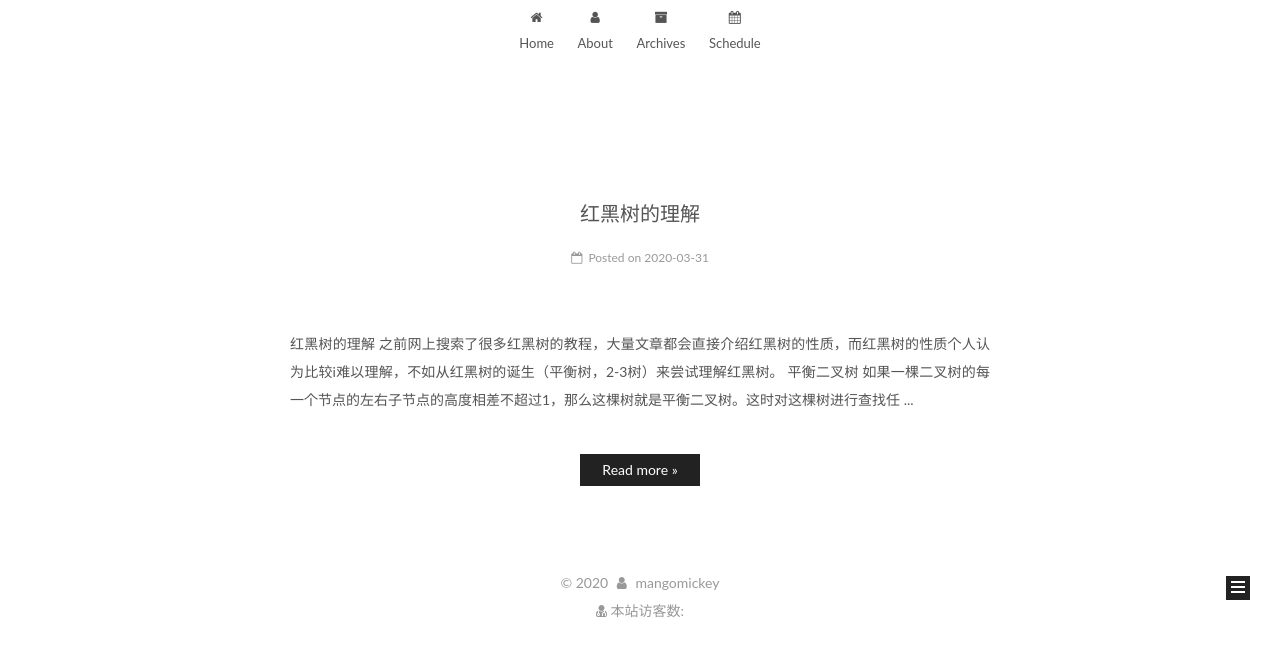
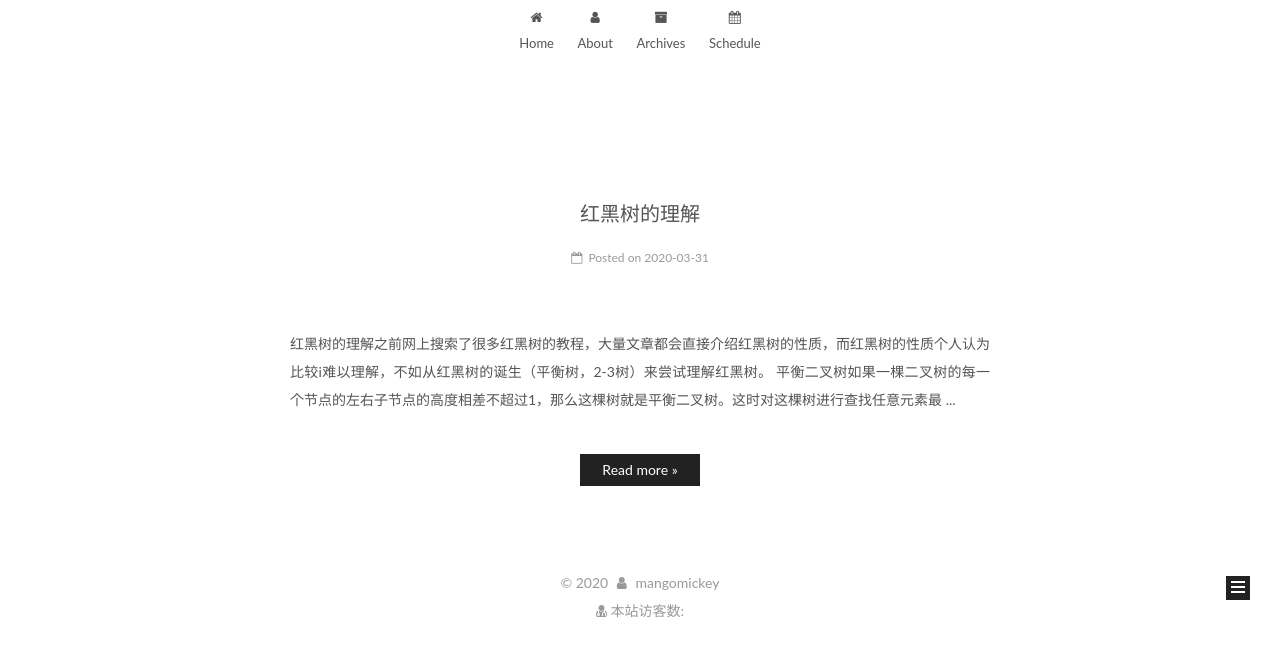
Before and after one commit to mangomickey/mangomickey.github.io, a plain HTML site: page index.html in a window 1280 px wide. Shown: the part 155-800 px from the top of the page. Drawn offline with Linux system fonts and the light colour scheme; some packages are replaced by stand-ins of ours; a script that the page names is missing.

Commit message:
Site updated: 2020-04-03 19:24:55

```diff
--- a/index.html
+++ b/index.html
@@ -75,22 +75,22 @@
 
 
 
-<meta name="description" content="红黑树的理解  之前网上搜索了很多红黑树的教程，大量文章都会直接介绍红黑树的性质，而红黑树的性质个人认为比较i难以理解，不如从红黑树的诞生（平衡树，2-3树）来尝试理解红黑树。  平衡二叉树  如果一棵二叉树的每一个节点的左右子节点的高度相差不超过1，那么这棵树就是平衡二叉树。这时对这棵树进行查找任意元素最多只需要比较~lgN次，有较好的查找效率。但是在插入、删除元素时，需要通过一系列旋转等操作来">
+<meta name="description" content="红黑树的理解之前网上搜索了很多红黑树的教程，大量文章都会直接介绍红黑树的性质，而红黑树的性质个人认为比较i难以理解，不如从红黑树的诞生（平衡树，2-3树）来尝试理解红黑树。  平衡二叉树如果一棵二叉树的每一个节点的左右子节点的高度相差不超过1，那么这棵树就是平衡二叉树。这时对这棵树进行查找任意元素最多只需要比较~lgN次，有较好的查找效率。但是在插入、删除元素时，需要通过一系列旋转等操作来保持平衡">
 <meta name="keywords" content="others">
 <meta property="og:type" content="article">
 <meta property="og:title" content="红黑树的理解">
 <meta property="og:url" content="mangomickey.com/red-black-tree.html">
 <meta property="og:site_name" content="mangomickey">
-<meta property="og:description" content="红黑树的理解  之前网上搜索了很多红黑树的教程，大量文章都会直接介绍红黑树的性质，而红黑树的性质个人认为比较i难以理解，不如从红黑树的诞生（平衡树，2-3树）来尝试理解红黑树。  平衡二叉树  如果一棵二叉树的每一个节点的左右子节点的高度相差不超过1，那么这棵树就是平衡二叉树。这时对这棵树进行查找任意元素最多只需要比较~lgN次，有较好的查找效率。但是在插入、删除元素时，需要通过一系列旋转等操作来">
+<meta property="og:description" content="红黑树的理解之前网上搜索了很多红黑树的教程，大量文章都会直接介绍红黑树的性质，而红黑树的性质个人认为比较i难以理解，不如从红黑树的诞生（平衡树，2-3树）来尝试理解红黑树。  平衡二叉树如果一棵二叉树的每一个节点的左右子节点的高度相差不超过1，那么这棵树就是平衡二叉树。这时对这棵树进行查找任意元素最多只需要比较~lgN次，有较好的查找效率。但是在插入、删除元素时，需要通过一系列旋转等操作来保持平衡">
 <meta property="og:locale" content="en">
 <meta property="og:image" content="http://q87goj6ot.bkt.clouddn.com/image/1585636392235.png">
 <meta property="og:image" content="http://q87goj6ot.bkt.clouddn.com/image/1585640984312.png">
 <meta property="og:image" content="http://q87goj6ot.bkt.clouddn.com/image/1585641524827.png">
 <meta property="og:image" content="http://q87goj6ot.bkt.clouddn.com/image/1585642449556.png">
-<meta property="og:updated_time" content="2020-04-03T10:52:41.166Z">
+<meta property="og:updated_time" content="2020-04-03T11:24:44.203Z">
 <meta name="twitter:card" content="summary">
 <meta name="twitter:title" content="红黑树的理解">
-<meta name="twitter:description" content="红黑树的理解  之前网上搜索了很多红黑树的教程，大量文章都会直接介绍红黑树的性质，而红黑树的性质个人认为比较i难以理解，不如从红黑树的诞生（平衡树，2-3树）来尝试理解红黑树。  平衡二叉树  如果一棵二叉树的每一个节点的左右子节点的高度相差不超过1，那么这棵树就是平衡二叉树。这时对这棵树进行查找任意元素最多只需要比较~lgN次，有较好的查找效率。但是在插入、删除元素时，需要通过一系列旋转等操作来">
+<meta name="twitter:description" content="红黑树的理解之前网上搜索了很多红黑树的教程，大量文章都会直接介绍红黑树的性质，而红黑树的性质个人认为比较i难以理解，不如从红黑树的诞生（平衡树，2-3树）来尝试理解红黑树。  平衡二叉树如果一棵二叉树的每一个节点的左右子节点的高度相差不超过1，那么这棵树就是平衡二叉树。这时对这棵树进行查找任意元素最多只需要比较~lgN次，有较好的查找效率。但是在插入、删除元素时，需要通过一系列旋转等操作来保持平衡">
 <meta name="twitter:image" content="http://q87goj6ot.bkt.clouddn.com/image/1585636392235.png">
 
 
@@ -326,9 +326,9 @@
 
 
 
-          红黑树的理解  之前网上搜索了很多红黑树的教程，大量文章都会直接介绍红黑树的性质，而红黑树的性质个人认为比较i难以理解，不如从红黑树的诞生（平衡树，2-3树）来尝试理解红黑树。
+          红黑树的理解之前网上搜索了很多红黑树的教程，大量文章都会直接介绍红黑树的性质，而红黑树的性质个人认为比较i难以理解，不如从红黑树的诞生（平衡树，2-3树）来尝试理解红黑树。
 
-平衡二叉树  如果一棵二叉树的每一个节点的左右子节点的高度相差不超过1，那么这棵树就是平衡二叉树。这时对这棵树进行查找任
+平衡二叉树如果一棵二叉树的每一个节点的左右子节点的高度相差不超过1，那么这棵树就是平衡二叉树。这时对这棵树进行查找任意元素最
           ...
           <!--noindex-->
           <div class="post-button text-center">
--- a/sitemap.xml
+++ b/sitemap.xml
@@ -4,7 +4,7 @@
   <url>
     <loc>mangomickey.com/red-black-tree.html</loc>
 
-    <lastmod>2020-04-03T10:52:41.166Z</lastmod>
+    <lastmod>2020-04-03T11:24:44.203Z</lastmod>
 
   </url>
 
```
Also changed, not shown: archives/2020/03/index.html (+4 -4 lines), archives/2020/index.html (+4 -4 lines), archives/index.html (+4 -4 lines), red-black-tree.html (+11 -11 lines), tags/others/index.html (+4 -4 lines).
